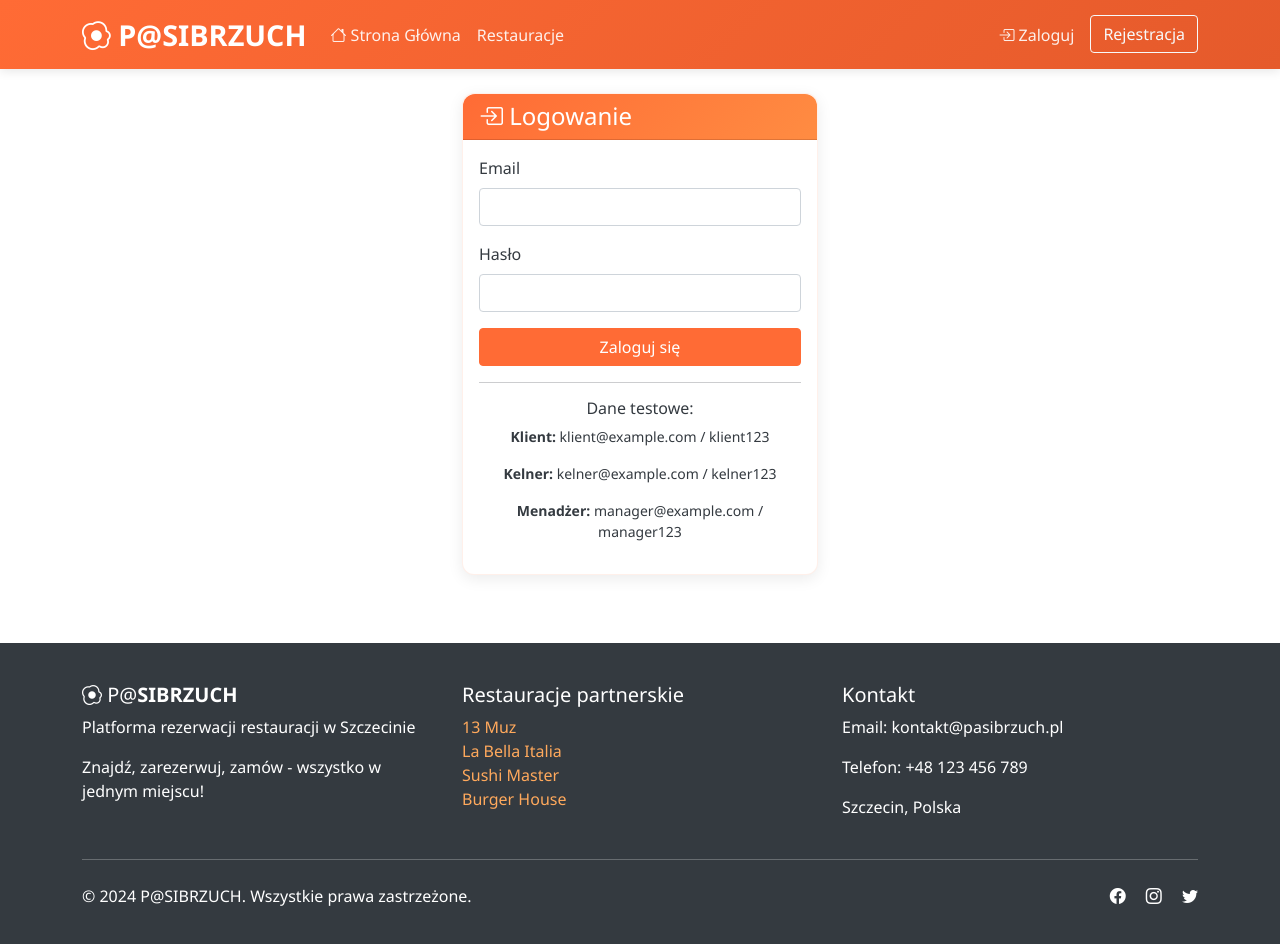
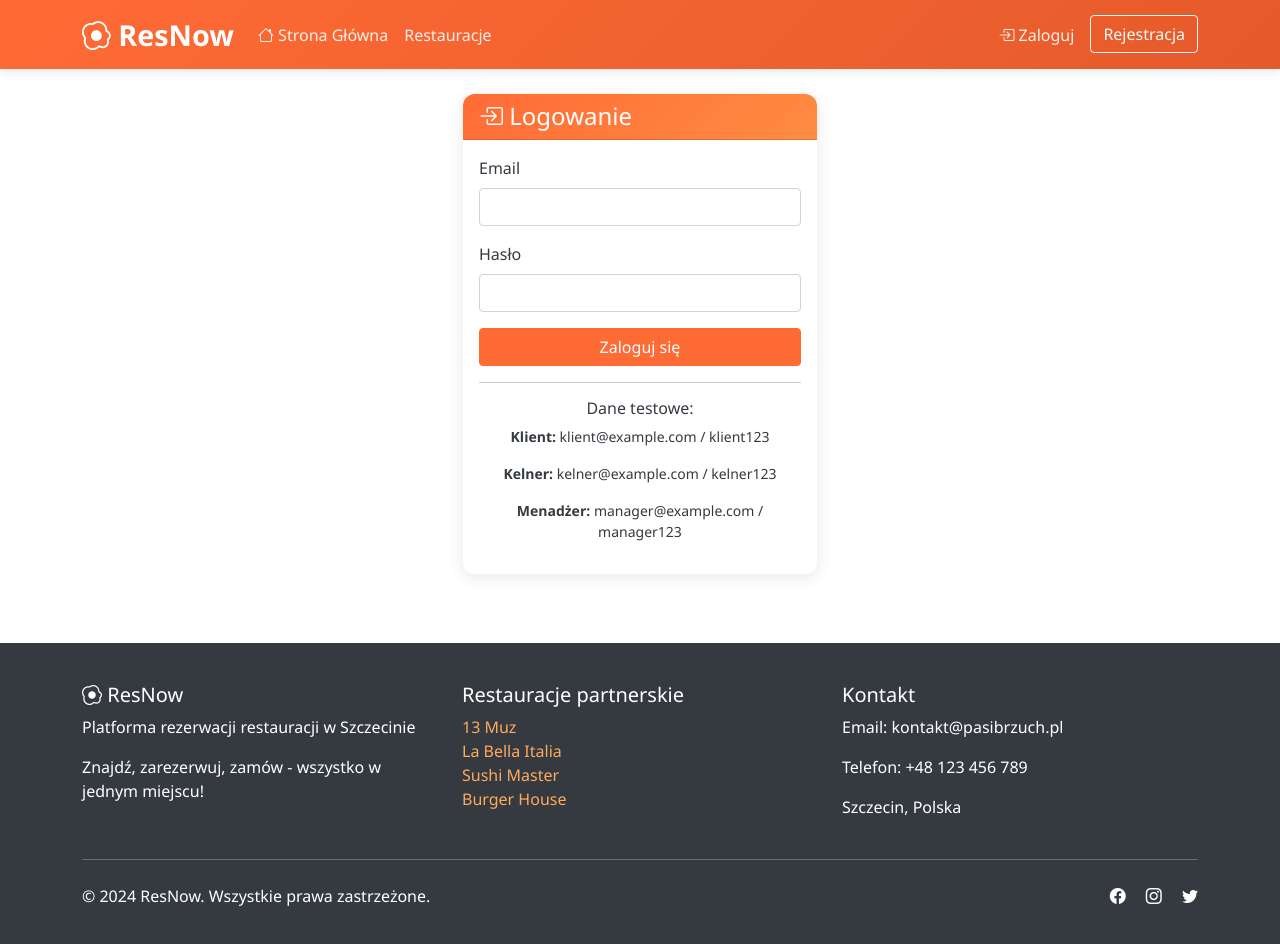
Before and after one commit to hamorii123/Pasibrzuch, a Flask app: page /login in a window 1280 px wide. Run offline with Flask 3, Linux system fonts and the light colour scheme.

Commit message:
zmiana nazw P@sibrzuch na ResNow

```diff
--- a/pasibrzuch/data.py
+++ b/pasibrzuch/data.py
@@ -9,7 +9,7 @@ users = [
     {'id': 4, 'name': 'Michał Zieliński', 'email': 'klient2@example.com', 'password': 'klient123', 'role': 'client'}
 ]
 
-# Restauracje w systemie P@SIBRZUCH
+# Restauracje w systemie ResNow
 restaurants = [
     {
         'id': 1,
@@ -36,7 +36,7 @@ restaurants = [
         'description': 'Autentyczna kuchnia włoska w sercu Szczecina',
         'image': '/static/images/bellaitalia.jpg',
         'rating': 4.5,
-        'delivery': True,
+        # Restauracje w systemie ResNow
         'reservation': True
     },
     {
--- a/pasibrzuch/static/css/style.css
+++ b/pasibrzuch/static/css/style.css
@@ -1,4 +1,4 @@
-/* Kolory P@SIBRZUCH: biały + pomarańczowy */
+/* Kolory ResNow: biały + pomarańczowy */
 :root {
     --primary-orange: #FF6B35;
     --secondary-orange: #FF8C42;
--- a/pasibrzuch/templates/client/layout_mobile.html
+++ b/pasibrzuch/templates/client/layout_mobile.html
@@ -3,7 +3,7 @@
 <head>
     <meta charset="UTF-8">
     <meta name="viewport" content="width=device-width, initial-scale=1.0, maximum-scale=1.0, user-scalable=no">
-    <title>P@SIBRZUCH - {% block title %}Klient{% endblock %}</title>
+    <title>ResNow - {% block title %}Klient{% endblock %}</title>
     <link rel="stylesheet" href="https://cdnjs.cloudflare.com/ajax/libs/font-awesome/6.0.0/css/all.min.css">
     <link rel="stylesheet" href="{{ url_for('static', filename='css/mobile.css') }}">
     <link rel="manifest" href="{{ url_for('static', filename='manifest.json') }}">
@@ -19,7 +19,7 @@
     <header class="header safe-area-top">
         <div class="header-title">
             <i class="fas fa-utensils"></i>
-            P@<strong>SIBRZUCH</strong>
+            ResNow
         </div>
         <div class="header-actions">
             <button class="header-btn" onclick="toggleNotifications()">
--- a/pasibrzuch/templates/client/poprzedniewersje/layout.html
+++ b/pasibrzuch/templates/client/poprzedniewersje/layout.html
@@ -3,7 +3,7 @@
 <head>
     <meta charset="UTF-8">
     <meta name="viewport" content="width=device-width, initial-scale=1.0">
-    <title>P@SIBRZUCH - Panel Klienta</title>
+    <title>ResNow - Panel Klienta</title>
     <link href="https://cdn.jsdelivr.net/npm/bootstrap@5.1.3/dist/css/bootstrap.min.css" rel="stylesheet">
     <link rel="stylesheet" href="https://cdn.jsdelivr.net/npm/bootstrap-icons@1.8.1/font/bootstrap-icons.css">
     <style>
@@ -107,7 +107,7 @@
         <div class="sidebar">
             <div class="p-4">
                 <h3 class="mb-4">
-                    <i class="bi bi-egg-fried"></i> P@<strong>SIBRZUCH</strong>
+                    <i class="bi bi-egg-fried"></i> ResNow
                 </h3>
                 <div class="mb-4">
                     <div class="d-flex align-items-center">
--- a/pasibrzuch/templates/index.html
+++ b/pasibrzuch/templates/index.html
@@ -6,7 +6,7 @@
 <!-- Hero Section -->
 <div class="hero-section text-center text-white">
     <div class="container">
-        <h1 class="display-4 fw-bold mb-4">P@<strong>SIBRZUCH</strong></h1>
+        <h1 class="display-4 fw-bold mb-4">ResNow</h1>
         <p class="lead mb-4">Platforma rezerwacji najlepszych restauracji w Szczecinie</p>
         <div class="row justify-content-center">
             <div class="col-md-8">
@@ -105,7 +105,7 @@
     <div class="card bg-light border-0">
         <div class="card-body text-center p-5">
             <h2 class="mb-4">Dołącz do naszych partnerów</h2>
-            <p class="lead mb-4">Masz restaurację? Dołącz do platformy P@SIBRZUCH i zwiększ swoje zyski!</p>
+            <p class="lead mb-4">Masz restaurację? Dołącz do platformy ResNow i zwiększ swoje zyski!</p>
             <a href="#" class="btn btn-primary btn-lg">
                 <i class="bi bi-envelope"></i> Skontaktuj się z nami
             </a>
--- a/pasibrzuch/templates/layout.html
+++ b/pasibrzuch/templates/layout.html
@@ -3,7 +3,7 @@
 <head>
     <meta charset="UTF-8">
     <meta name="viewport" content="width=device-width, initial-scale=1.0">
-    <title>P@SIBRZUCH - {% block title %}Platforma Rezerwacji Restauracji{% endblock %}</title>
+    <title>ResNow - {% block title %}Platforma Rezerwacji Restauracji{% endblock %}</title>
     <link href="https://cdn.jsdelivr.net/npm/bootstrap@5.1.3/dist/css/bootstrap.min.css" rel="stylesheet">
     <link rel="stylesheet" href="https://cdn.jsdelivr.net/npm/bootstrap-icons@1.8.1/font/bootstrap-icons.css">
     <link rel="stylesheet" href="{{ url_for('static', filename='css/style.css') }}">
@@ -15,7 +15,7 @@
     <nav class="navbar navbar-expand-lg navbar-dark sticky-top">
         <div class="container">
             <a class="navbar-brand" href="{{ url_for('index') }}">
-                <i class="bi bi-egg-fried"></i> P@<strong>SIBRZUCH</strong>
+                <i class="bi bi-egg-fried"></i> ResNow
             </a>
             <button class="navbar-toggler" type="button" data-bs-toggle="collapse" data-bs-target="#navbarNav">
                 <span class="navbar-toggler-icon"></span>
@@ -103,7 +103,7 @@
         <div class="container">
             <div class="row">
                 <div class="col-md-4">
-                    <h5><i class="bi bi-egg-fried"></i> P@<strong>SIBRZUCH</strong></h5>
+                    <h5><i class="bi bi-egg-fried"></i> ResNow</h5>
                     <p>Platforma rezerwacji restauracji w Szczecinie</p>
                     <p>Znajdź, zarezerwuj, zamów - wszystko w jednym miejscu!</p>
                 </div>
@@ -126,7 +126,7 @@
             <hr class="mt-4 mb-4">
             <div class="row">
                 <div class="col-md-6">
-                    <p>&copy; 2024 P@SIBRZUCH. Wszystkie prawa zastrzeżone.</p>
+                    <p>&copy; 2024 ResNow. Wszystkie prawa zastrzeżone.</p>
                 </div>
                 <div class="col-md-6 text-end">
                     <a href="#" class="text-white me-3"><i class="bi bi-facebook"></i></a>
--- a/pasibrzuch/templates/mobile_layout.html
+++ b/pasibrzuch/templates/mobile_layout.html
@@ -3,7 +3,7 @@
 <head>
     <meta charset="UTF-8">
     <meta name="viewport" content="width=device-width, initial-scale=1.0, maximum-scale=1.0, user-scalable=no">
-    <title>P@SIBRZUCH - {% block title %}Klient{% endblock %}</title>
+    <title>ResNow - {% block title %}Klient{% endblock %}</title>
     <link rel="stylesheet" href="https://cdnjs.cloudflare.com/ajax/libs/font-awesome/6.0.0/css/all.min.css">
     <link rel="stylesheet" href="{{ url_for('static', filename='css/mobile.css') }}">
     <link rel="manifest" href="{{ url_for('static', filename='manifest.json') }}">
@@ -19,7 +19,7 @@
     <header class="header safe-area-top">
         <div class="header-title">
             <i class="fas fa-utensils"></i>
-            P@<strong>SIBRZUCH</strong>
+            ResNow
         </div>
         <div class="header-actions">
             <button class="header-btn" onclick="toggleNotifications()">
--- a/pasibrzuch/templates/waiter/layout_tablet.html
+++ b/pasibrzuch/templates/waiter/layout_tablet.html
@@ -3,7 +3,7 @@
 <head>
     <meta charset="UTF-8">
     <meta name="viewport" content="width=device-width, initial-scale=1.0, maximum-scale=1.0">
-    <title>P@SIBRZUCH - Panel Kelnera • {% block title %}{% endblock %}</title>
+    <title>ResNow - Panel Kelnera • {% block title %}{% endblock %}</title>
     <link rel="stylesheet" href="https://cdnjs.cloudflare.com/ajax/libs/font-awesome/6.0.0/css/all.min.css">
     <link rel="stylesheet" href="{{ url_for('static', filename='css/tablet.css') }}">
     <style>
@@ -16,7 +16,7 @@
         <div class="sidebar-header">
             <div class="restaurant-logo">
                 <i class="fas fa-utensils"></i>
-                <span>P@<strong>SIBRZUCH</strong></span>
+                <span>ResNow</span>
             </div>
             <div class="user-info">
                 <div class="user-avatar">
```
Also changed, not shown: pasibrzuch/instance/app.db.
